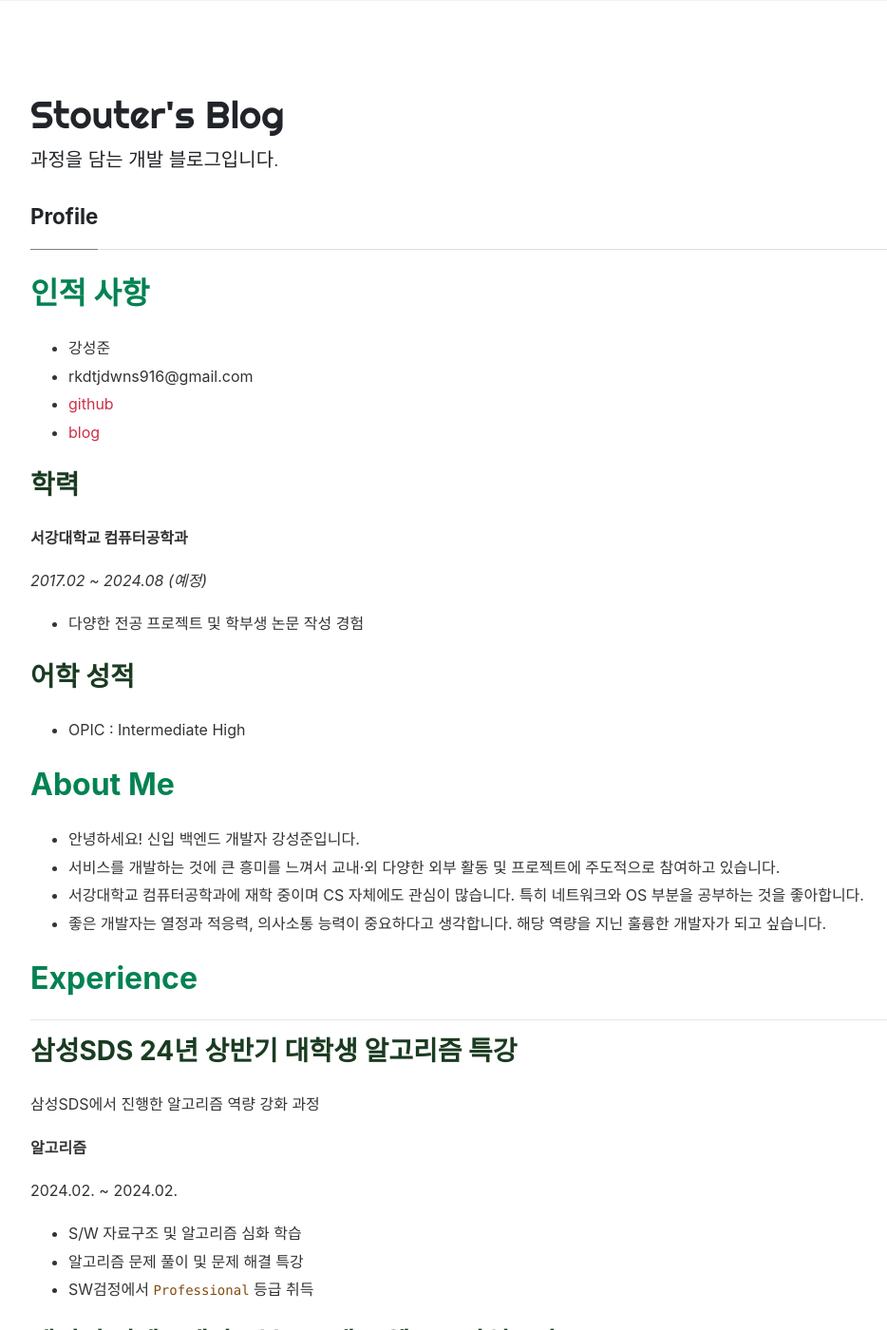
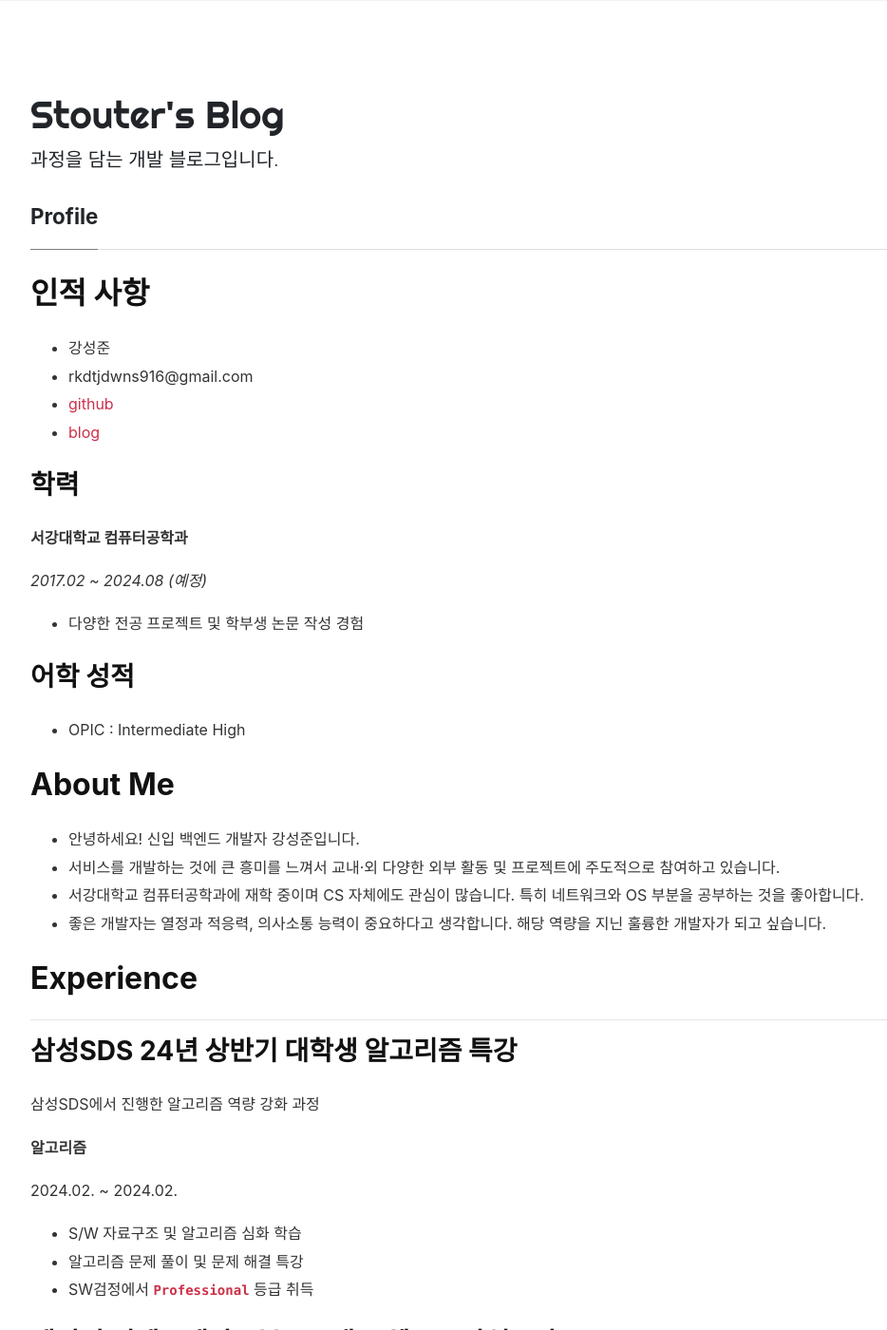
Before and after one commit to comeintostout/comeintostout.github.io, a Jekyll site: the page built from _pages/about.md, in a window 1280 px wide and 1400 px high. Shown: the whole window at 95% size, without its empty margins (53-987 px from the left). Built offline with Jekyll 4.4.1, drawn with Linux system fonts in a browser that asks for light colours; nearby versions of some CDN libraries.

Commit message:
[fix] H2,h3 색상 변환

```diff
--- a/assets/css/screen.css
+++ b/assets/css/screen.css
@@ -708,21 +708,20 @@ h6 {
 }
 
 .article-post h2 {
-    /*color : #094680;*/
-    color: #038252;
+    color: #111111;
 }
 
 .article-post h3 {
-    /*color : #2a5ba1;*/
-    color: #1a3b21;
+    color: #111111;
 }
 
 .article-post h5 {
-    color: #2e1b08;
+    color: #222222;
 }
 
 .article-post .highlighter-rouge {
-    color: #824b10;
+    color: #cb3048;
+    font-weight: 700;
 }
 
 .article-post img.shadow {
```
Also changed, not shown: 8 other files.
